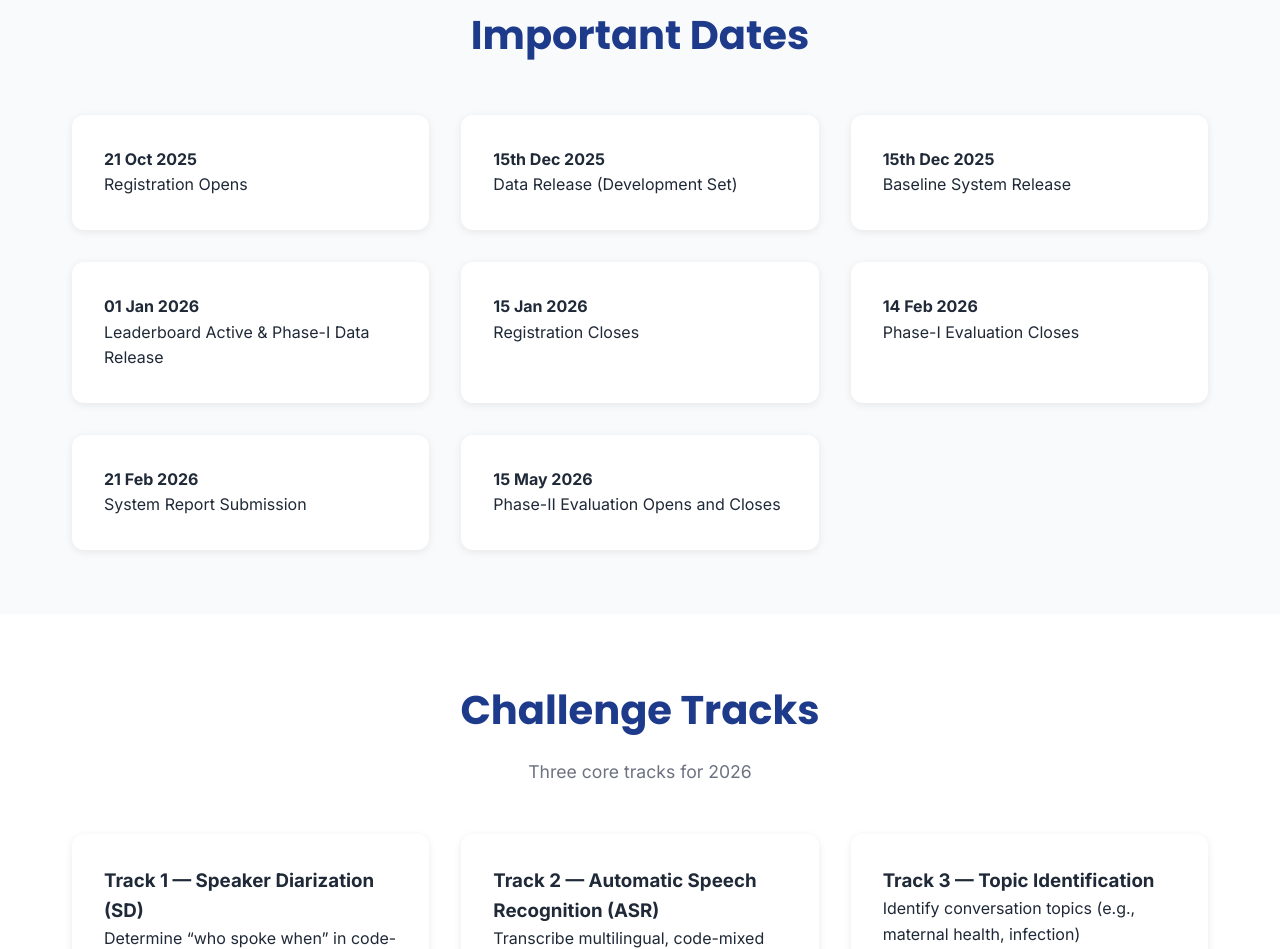
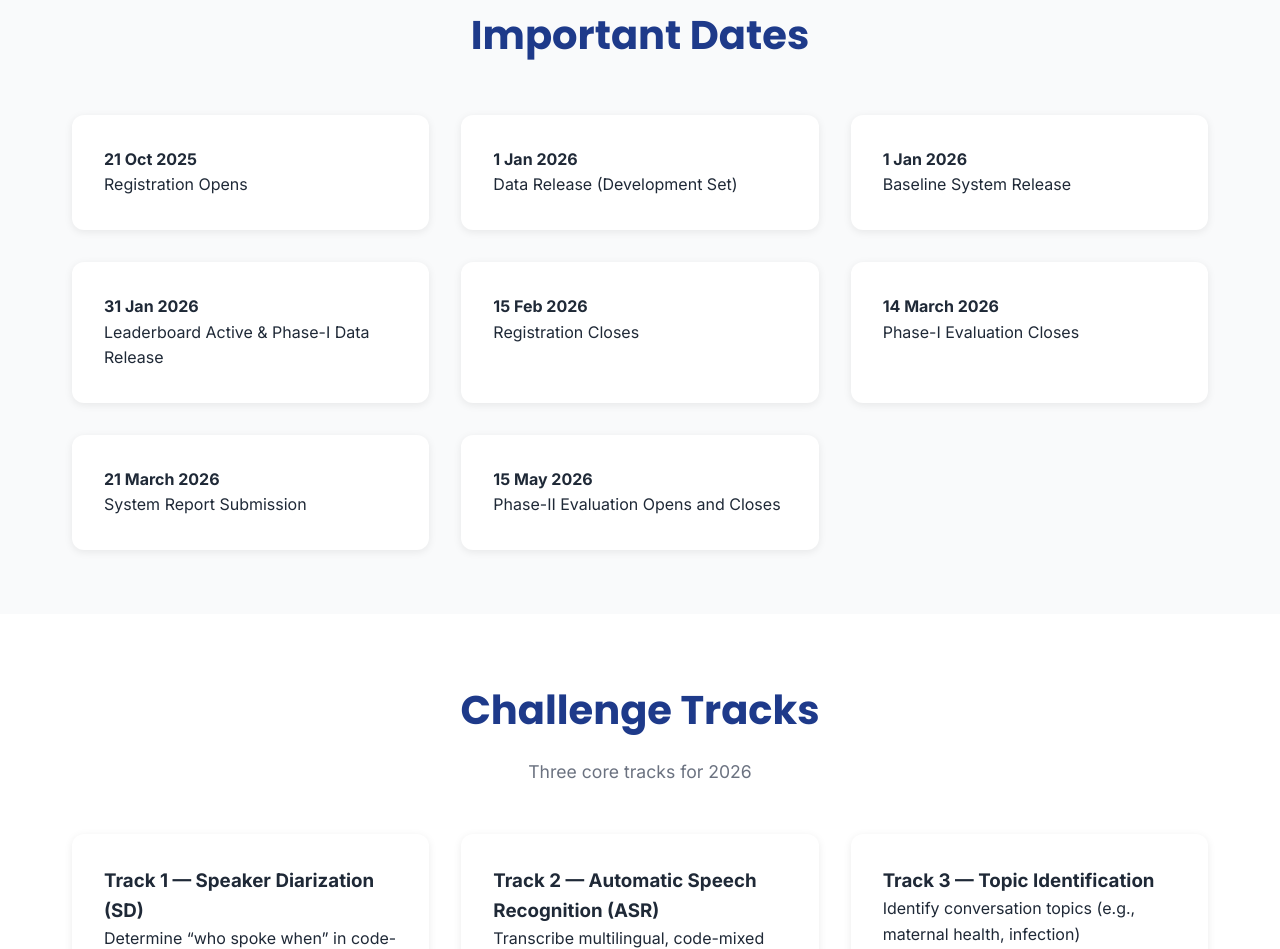
Before and after one commit to displace2026/displace2026.github.io, a plain HTML site: page index.html in a window 1280 px wide. Shown: the part 1575-2524 px from the top of the page. Drawn offline with Linux system fonts and the light colour scheme.

Commit message:
updated dates

```diff
--- a/index.html
+++ b/index.html
@@ -477,23 +477,23 @@
             <strong>21 Oct 2025</strong><br />Registration Opens
           </div>
           <div class="card">
-            <strong>15th Dec 2025</strong><br />Data Release (Development Set)
+            <strong>1 Jan 2026</strong><br />Data Release (Development Set)
           </div>
           <div class="card">
-            <strong>15th Dec 2025</strong><br />Baseline System Release
+            <strong>1 Jan 2026</strong><br />Baseline System Release
           </div>
           <div class="card">
-            <strong>01 Jan 2026</strong><br />Leaderboard Active & Phase-I Data
+            <strong>31 Jan 2026</strong><br />Leaderboard Active & Phase-I Data
             Release
           </div>
           <div class="card">
-            <strong>15 Jan 2026</strong><br />Registration Closes
+            <strong>15 Feb 2026</strong><br />Registration Closes
           </div>
           <div class="card">
-            <strong>14 Feb 2026</strong><br />Phase-I Evaluation Closes
+            <strong>14 March 2026</strong><br />Phase-I Evaluation Closes
           </div>
           <div class="card">
-            <strong>21 Feb 2026</strong><br />System Report Submission
+            <strong>21 March 2026</strong><br />System Report Submission
           </div>
           <!-- <div class="card">
             <strong>27 Feb 2026</strong><br />INTERSPEECH Paper Submission
```
